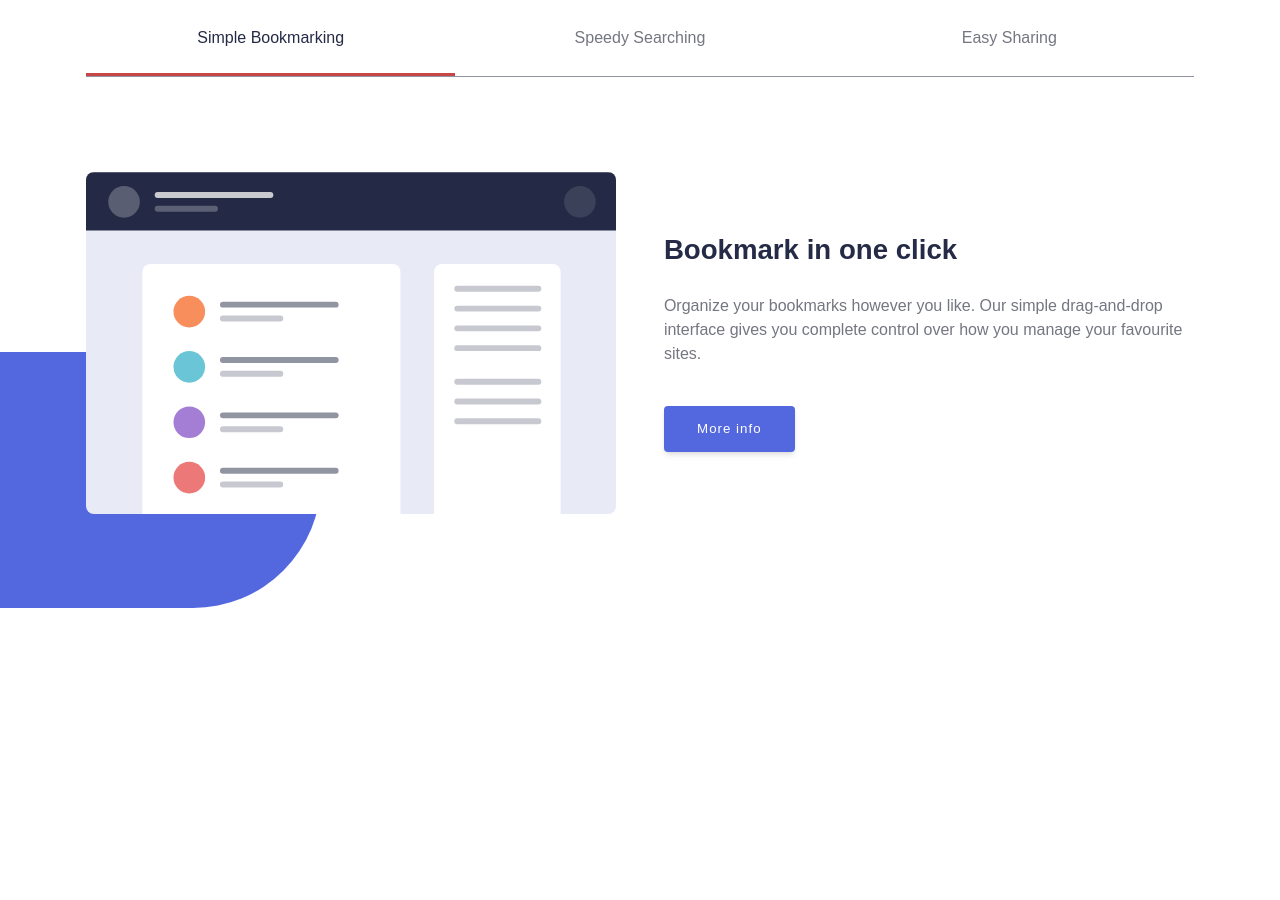
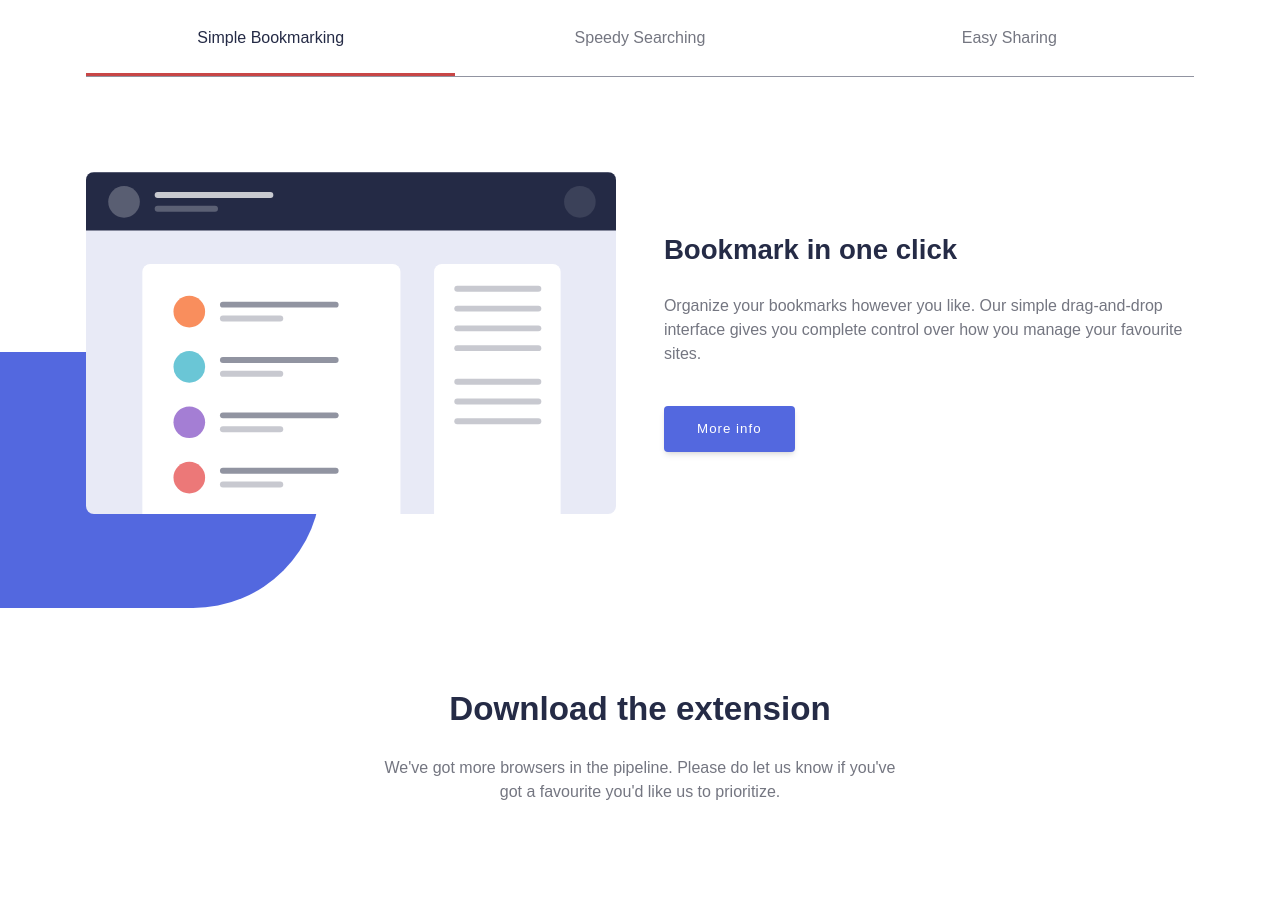
Before and after one commit to ktcotz/Bookmark, a website built with Vite: page index.html in a window 1280 px wide. Shown: the part 896-1796 px from the top of the page. Before the commit the page ends 1504 px from the top, so only its background shows below. Built offline with nearby package versions, Linux system fonts and the light colour scheme; files whose address does not match are found by name.

Commit message:
feat: reusability
Work around reusability a typography center container.

```diff
--- a/index.html
+++ b/index.html
@@ -104,10 +104,10 @@
           </div>
         </section>
         <section class="section-features">
-          <div class="wrapper wrapper--features-typography">
-            <div class="features__typography">
+          <div class="wrapper wrapper--typography">
+            <div class="typography-container">
               <h2 class="heading__secondary">Features</h2>
-              <p class="features__description">
+              <p class="typography-container__description">
                 Our aim is to make it quick and easy for you to access your
                 favourite websites. Your bookmarks sync between your devices so
                 you can access them on the go.
@@ -164,6 +164,17 @@
             </div>
           </div>
         </section>
+        <section class="section-download">
+          <div class="wrapper wrapper--typography">
+            <div class="typography-container">
+              <h2 class="heading__secondary">Download the extension</h2>
+              <p class="typography-container__description">
+                We've got more browsers in the pipeline. Please do let us know
+                if you've got a favourite you'd like us to prioritize.
+              </p>
+            </div>
+          </div>
+        </section>
       </main>
     </div>
     <script type="module" src="/src/main.ts"></script>
--- a/src/style/base/_typography.scss
+++ b/src/style/base/_typography.scss
@@ -18,3 +18,10 @@
   color: var(--color-headings);
   margin-bottom: var(--2xl-fs);
 }
+
+.typography-container {
+  text-align: center;
+  &__description {
+    color: var(--color-universal-dark);
+  }
+}
--- a/src/style/components/molecules/_features.scss
+++ b/src/style/components/molecules/_features.scss
@@ -2,9 +2,7 @@
 @use "./../../abstracts/variables" as *;
 
 .features {
-  &__typography {
-    text-align: center;
-  }
+
 
   &__nav {
     padding: var(--5xl-fs) 0;
@@ -40,7 +38,6 @@
     }
   }
 
-  &__description,
   &__text {
     color: var(--color-universal-dark);
   }
--- a/src/style/components/molecules/_wrapper.scss
+++ b/src/style/components/molecules/_wrapper.scss
@@ -15,7 +15,7 @@
     }
   }
 
-  &--features-typography {
+  &--typography {
     --width: 35rem;
   }
 }
--- a/src/style/pages/_home.scss
+++ b/src/style/pages/_home.scss
@@ -1,7 +1,8 @@
 @use "./../abstracts/mixins" as *;
 @use "./../abstracts/variables" as *;
 
-.section-hero {
+.section-hero,
+.section-download {
   position: relative;
   padding: var(--general-padding) 0;
 
```
